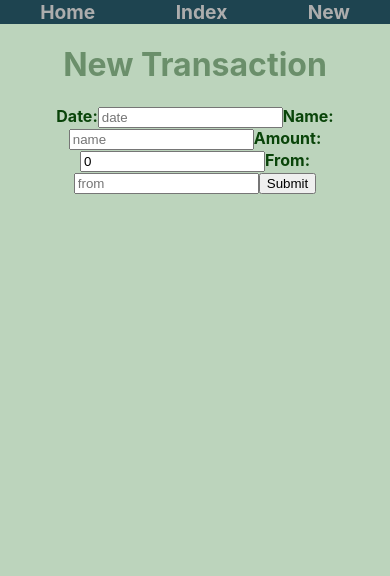
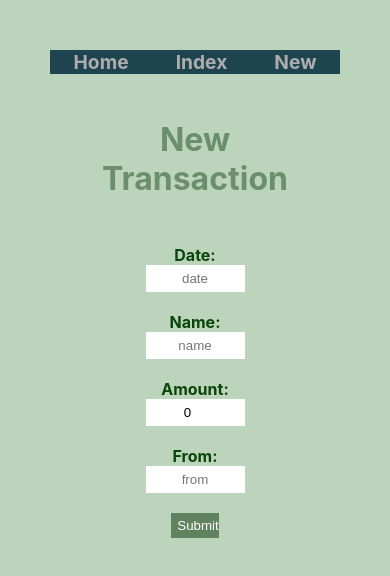
Before and after one commit to cassidybeni/budget-react, a React (Create React App) app: page /transactions/new in a window 390 px wide. Shown: the top 576 px of the page. Built offline with nearby package versions, Linux system fonts and the light colour scheme; no server answers.

Commit message:
Form is styled and responsive

```diff
--- /dev/null
+++ b/src/Components/NewTransactionForm.css
@@ -0,0 +1,20 @@
+input {
+  display: block;
+  text-align: center;
+  width: 50%;
+  height: 25px;
+  margin: 0 auto;
+  margin-bottom: 20px;
+  border: none;
+}
+
+input[type="submit"] {
+  width: 25%;
+  background-color: #5f835f;
+  color: rgb(255, 255, 255);
+
+}
+
+div {
+  padding: 25px;
+}
--- a/src/Components/NewTransactionForm.js
+++ b/src/Components/NewTransactionForm.js
@@ -1,5 +1,6 @@
 import React, { useState } from "react";
 import { withRouter } from "react-router";
+import "./NewTransactionForm.css";
 
 function NewTransactionForm(props) {
   const [transaction, setTransactions] = useState({
@@ -16,6 +17,7 @@ function NewTransactionForm(props) {
   };
 
   return (
+    <div>
       <form onSubmit={handleSubmit}>
         <label>
           Date:
@@ -55,6 +57,7 @@ function NewTransactionForm(props) {
         </label>
         <input type="submit" />
       </form>
+    </div>
   );
 }
 
```
Lines whose indentation alone changed are shown as unchanged.
